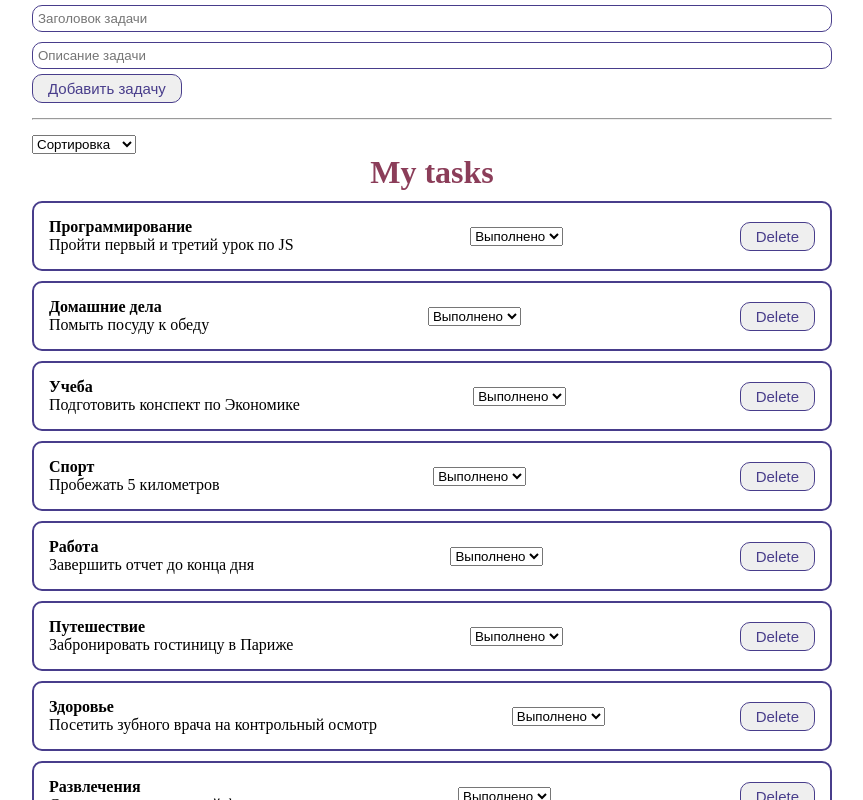
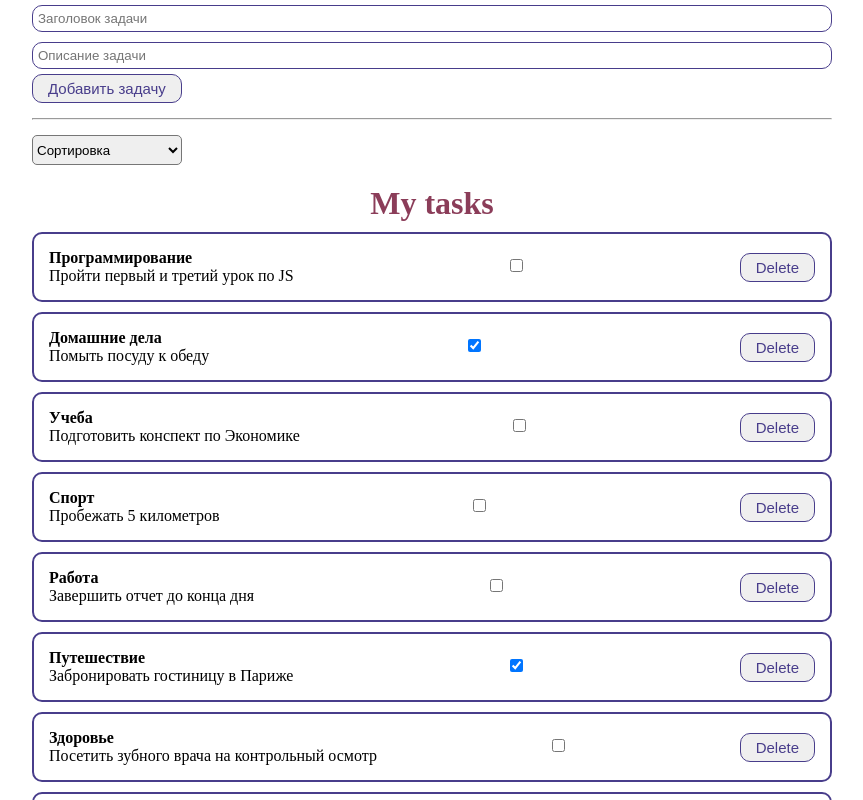
Before and after one commit to SergioSboy/task-manager, a React (Create React App) app: page / in a window 1280 px wide. Shown: the top 800 px of the page, without its empty margins (208-1071 px from the left). Built offline with nearby package versions, Linux system fonts and the light colour scheme.

Commit message:
Component checkbox
checkbox component for control active stastion

```diff
--- a/src/App.js
+++ b/src/App.js
@@ -9,19 +9,18 @@ import MySelect from "./components/UI/select/MySelect";
 
 function App() {
     const [tasks, setTasks] = useState([
-        {id: 1, title: 'Программирование', body: 'Пройти первый и третий урок по JS'},
-        {id: 2, title: 'Домашние дела', body: 'Помыть посуду к обеду'},
-        {id: 3, title: 'Учеба', body: 'Подготовить конспект по Экономике'},
-        {id: 4, title: 'Спорт', body: 'Пробежать 5 километров'},
-        {id: 5, title: 'Работа', body: 'Завершить отчет до конца дня'},
-        {id: 6, title: 'Путешествие', body: 'Забронировать гостиницу в Париже'},
-        {id: 7, title: 'Здоровье', body: 'Посетить зубного врача на контрольный осмотр'},
-        {id: 8, title: 'Развлечения', body: 'Сходить в кино на новый фильм'},
-        {id: 9, title: 'Финансы', body: 'Проверить банковский счет на наличие новых транзакций'},
-        {id: 10, title: 'Семья', body: 'Позвонить родителям и узнать как у них дела'}
+        {id: 1, title: 'Программирование', body: 'Пройти первый и третий урок по JS', active:false},
+        {id: 2, title: 'Домашние дела', body: 'Помыть посуду к обеду', active:true},
+        {id: 3, title: 'Учеба', body: 'Подготовить конспект по Экономике', active:false},
+        {id: 4, title: 'Спорт', body: 'Пробежать 5 километров', active:false},
+        {id: 5, title: 'Работа', body: 'Завершить отчет до конца дня', active:false},
+        {id: 6, title: 'Путешествие', body: 'Забронировать гостиницу в Париже', active:true},
+        {id: 7, title: 'Здоровье', body: 'Посетить зубного врача на контрольный осмотр', active:false},
+        {id: 8, title: 'Развлечения', body: 'Сходить в кино на новый фильм', active:false},
+        {id: 9, title: 'Финансы', body: 'Проверить банковский счет на наличие новых транзакций', active:false},
+        {id: 10, title: 'Семья', body: 'Позвонить родителям и узнать как у них дела', active:false}
     ])
     // Добавление задачи
-    const [selectedSort, setSelectedSort] = useState('')
     const createTask = (newTask) => {
         setTasks([...tasks, newTask])
 
@@ -30,10 +29,25 @@ function App() {
     const removeTask = (task) => {
         setTasks(tasks.filter(p => p.id !== task.id))
     }
+
+
     // Сортировка массива с задачами для пользователя
+    const [selectedSort, setSelectedSort] = useState('')
     const sortTasks = (sort) => {
         setSelectedSort(sort)
         setTasks([...tasks].sort((a,b) => a[sort].localeCompare(b[sort])))
+    }
+
+    // Изменение состояния задачи (Не выполнено(true), выполненно(false))
+    const activeTask = ({ target: { checked, value} }) => {
+
+        setTasks(tasks => tasks.map(item =>
+            item.id === Number(value)
+                ? { ...item, active: checked }
+                : item
+        ))
+
+
     }
     return (
         <div className="App">
@@ -46,12 +60,13 @@ function App() {
                     defaultValue="Сортировка"
                     options={[
                         {value:'title', name: 'По названию'},
-                        {value:'body', name:'По описанию'}
+                        {value:'body', name:'По описанию'},
+                        {value: 'active', name:'По выполнению'}
                     ]}
                 />
             </div>
             {tasks.length !== 0
-                ? <Tasklist tasks={tasks} remove={removeTask}/>
+                ? <Tasklist tasks={tasks} remove={removeTask} onChange = {activeTask}/>
                 : <h1 style={{textAlign: 'center'}}>
                     Записей нет
                 </h1>
--- a/src/components/TaskForm.jsx
+++ b/src/components/TaskForm.jsx
@@ -8,7 +8,7 @@ const TaskForm = ({create}) => {
     const addNewPost = (e) => {
         e.preventDefault()
         const newTask = {
-            ...task, id: Date.now()
+            ...task, id: Date.now(), active: false
         }
         create(newTask)
         setTask({title:'', body:''})
--- a/src/components/Taskitem.jsx
+++ b/src/components/Taskitem.jsx
@@ -1,31 +1,31 @@
 import React from 'react';
 import MyButton from "./UI/button/MyButton";
+import MySelect from "./UI/select/MySelect";
+import MyCheckbox from "./UI/checkbox/MyCheckbox";
+
 
 
 const Taskitem = (props) => {
     return (
         <div className="task">
             <div className="task__content">
-                <strong>{props.task.title}</strong>
+                <strong>{props.tasks.title}</strong>
                 <div>
-                    {props.task.body}
+                    {props.tasks.body}
                 </div>
             </div>
             <div>
-                <select>
-                    <option value="value1">Выполнено</option>
-                    <option value="value1">В процессе</option>
-                </select>
+                <MyCheckbox tasks={props.tasks} onChange={props.onChange}/>
             </div>
             <div className="task__btn">
                 <div>
-                    <MyButton onClick={() => props.remove(props.task)}>
+                    <MyButton onClick={() => props.remove(props.tasks)}>
                         Delete
                     </MyButton>
                 </div>
             </div>
         </div>
-);
+    );
 };
 
 export default Taskitem;
--- a/src/components/Tasklist.jsx
+++ b/src/components/Tasklist.jsx
@@ -1,12 +1,13 @@
 import React from 'react';
 import Taskitem from "./Taskitem";
 
-const Tasklist = ({tasks, title, remove}) => {
+const Tasklist = ({tasks, remove, value, onChange}) => {
     return (
         <div>
             <h1 className='name-title'>My tasks</h1>
             {tasks.map((task, index) =>
-                <Taskitem remove = {remove} number = {index + 1} task={task} key = {task.id}/>
+                <Taskitem remove={remove} number={index + 1} tasks={task} key={task.id} value={value}
+                          onChange={onChange}/>
             )}
         </div>
     );
--- /dev/null
+++ b/src/components/UI/checkbox/MyCheckbox.jsx
@@ -0,0 +1,13 @@
+import React from 'react';
+
+const MyCheckbox = ({tasks, onChange}) => {
+    return (
+        <div>
+            <input type="checkbox" checked={tasks.active} onChange={onChange} value={tasks.id}/>
+
+        </div>
+
+    );
+};
+
+export default MyCheckbox;
--- a/src/components/UI/select/MySelect.jsx
+++ b/src/components/UI/select/MySelect.jsx
@@ -1,14 +1,14 @@
 import React from 'react';
-
+import classes from './MySelect.module.css'
 const MySelect = ({options, defaultValue, value, onChange}) => {
     return (
-        <select
+        <select className={classes.select}
             value={value}
             onChange={e => onChange(e.target.value)}
         >
-            <option disabled value="">{defaultValue}</option>
+            <option className={classes.select__head} disabled value="">{defaultValue}</option>
             {options.map(option =>
-                <option key={option.value} value={option.value}>
+                <option className={classes.select__item} key={option.value} value={option.value}>
                     {option.name}
                 </option>
             )}
--- /dev/null
+++ b/src/components/UI/select/MySelect.module.css
@@ -0,0 +1,22 @@
+.select {
+    position: relative;
+    background-position: 95% 50%;
+    border-radius: 5px;
+    margin-right: 2%;
+    margin-bottom: 20px;
+    width: 150px;
+    height: 30px;
+}
+
+.select>select {
+    width: 100%;
+    color: black;
+    font-size: 14px;
+    font-family: 'Helvetica Neue', Helvetica, sans-serif;
+    line-height: 2.5;
+    background: transparent;
+    border: 0;
+    overflow: hidden;
+    -webkit-appearance: none;
+    -moz-appearance: none;
+}
```
